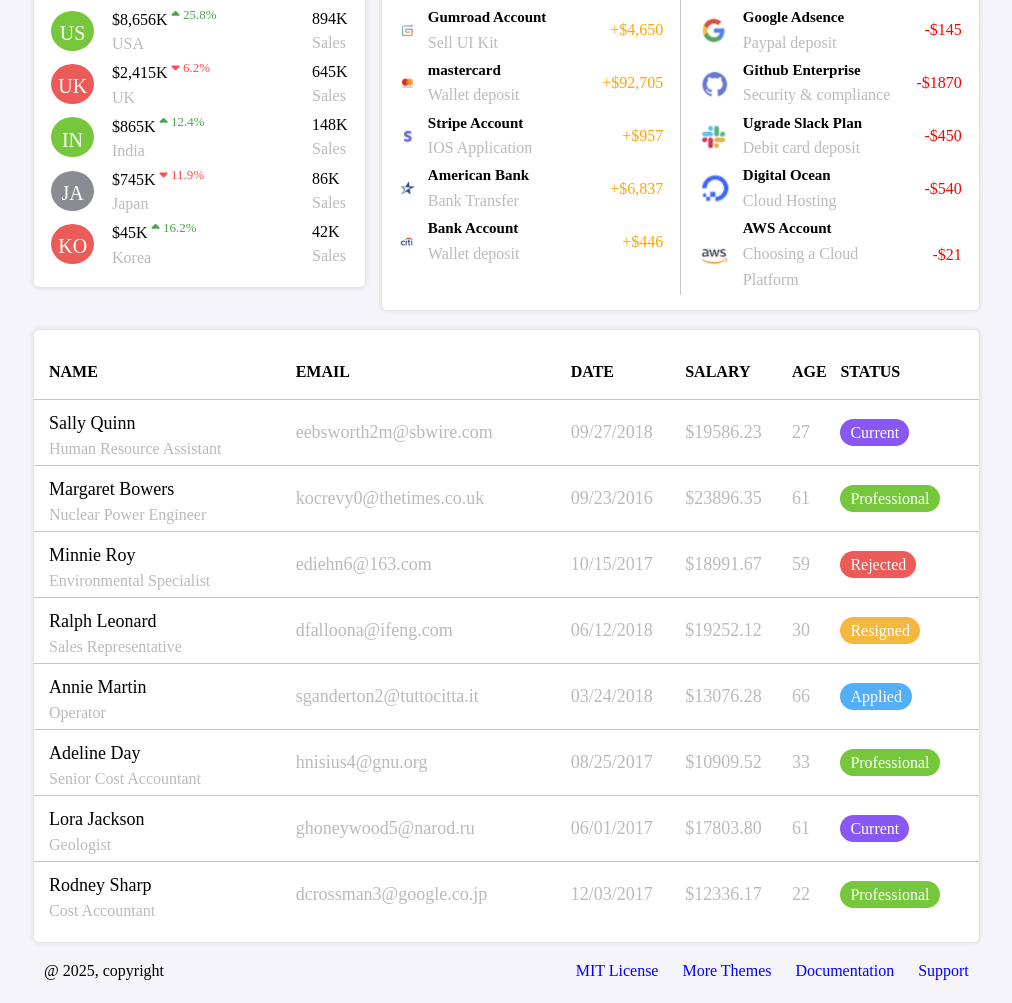
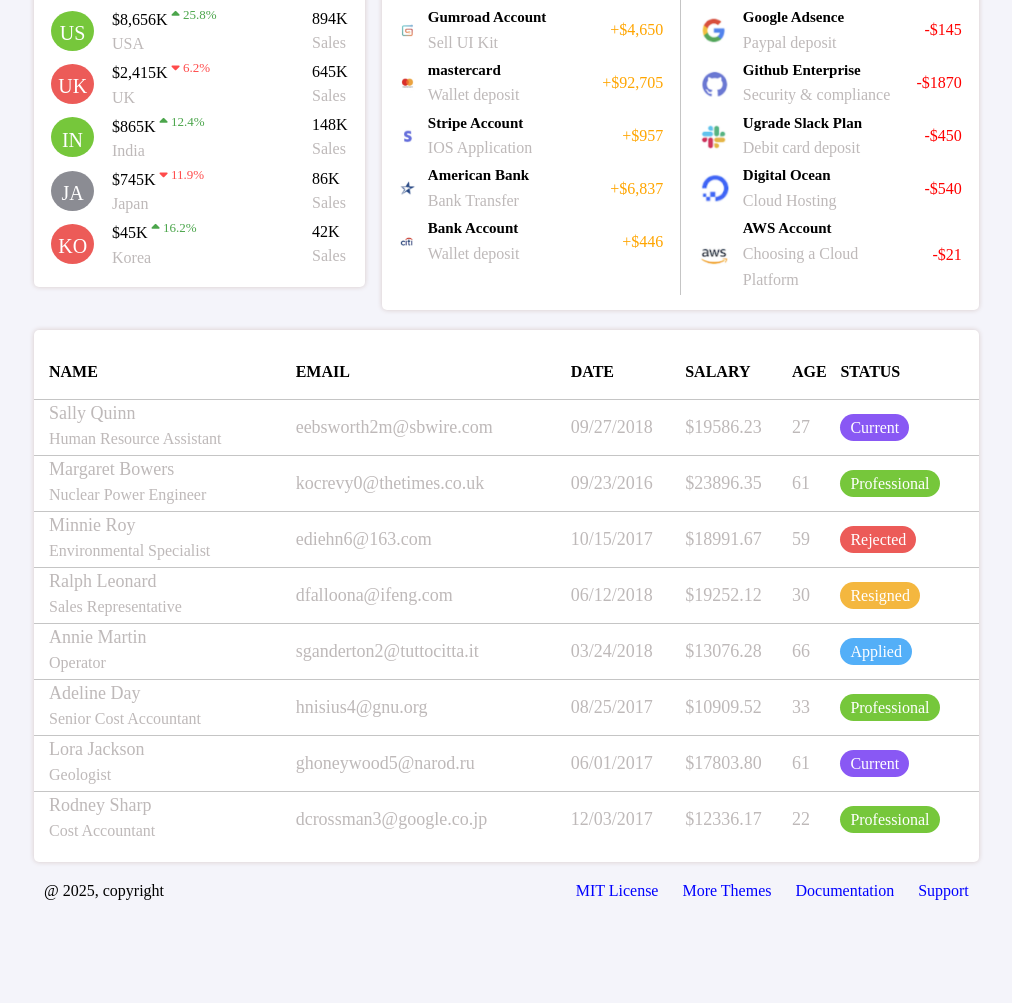
Before and after one commit to muhamedhabi/Task6, a plain HTML site: page Normal/index.html in a window 1280 px wide. Shown: the part 706-1709 px from the top of the page, without its empty margins (252-1264 px from the left). After the commit the page ends 1629 px from the top, so only its background shows below. Drawn offline with Linux system fonts and the light colour scheme.

Commit message:
Update index.html

```diff
--- a/Normal/index.html
+++ b/Normal/index.html
@@ -490,7 +490,7 @@
                         </tr>
                         <tr>
                             <td>
-                                <p class="h9 h">Sally Quinn</p>
+                                <p class="h9 blackText">Sally Quinn</p>
                                 <p class="p">Human Resource Assistant</p>
                             </td>
                             <td>
@@ -513,7 +513,7 @@
                         <tr>
                         <tr>
                             <td>
-                                <p class="h9 h">Margaret Bowers </p>
+                                <p class="h9 blackText">Margaret Bowers </p>
                                 <p class="p">Nuclear Power Engineer</p>
                             </td>
                             <td>
@@ -534,7 +534,7 @@
                         </tr>
                         <tr>
                             <td>
-                                <p class="h9 h">Minnie Roy</p>
+                                <p class="h9 blackText">Minnie Roy</p>
                                 <p class="p">Environmental Specialist</p>
                             </td>
                             <td>
@@ -555,7 +555,7 @@
                         </tr>
                         <tr>
                             <td>
-                                <p class="h9 h">Ralph Leonard</p>
+                                <p class="h9 blackText">Ralph Leonard</p>
                                 <p class="p">Sales Representative</p>
                             </td>
                             <td>
@@ -577,7 +577,7 @@
 
                         <tr>
                             <td>
-                                <p class="h9 h">Annie Martin </p>
+                                <p class="h9 blackText">Annie Martin </p>
                                 <p class="p">Operator</p>
                             </td>
                             <td>
@@ -598,7 +598,7 @@
                         </tr>
                         <tr>
                             <td>
-                                <p class="h9 h">Adeline Day</p>
+                                <p class="h9 blackText">Adeline Day</p>
                                 <p class="p">Senior Cost Accountant</p>
                             </td>
                             <td>
@@ -619,7 +619,7 @@
                         </tr>
                         <tr>
                             <td>
-                                <p class="h9 h">Lora Jackson</p>
+                                <p class="h9 blackText">Lora Jackson</p>
                                 <p class="p">Geologist</p>
                             </td>
                             <td>
@@ -640,7 +640,7 @@
                         </tr>
                         <tr>
                             <td>
-                                <p class="h9 h">Rodney Sharp</p>
+                                <p class="h9 blackText">Rodney Sharp</p>
                                 <p class="p">Cost Accountant</p>
                             </td>
                             <td>
```
